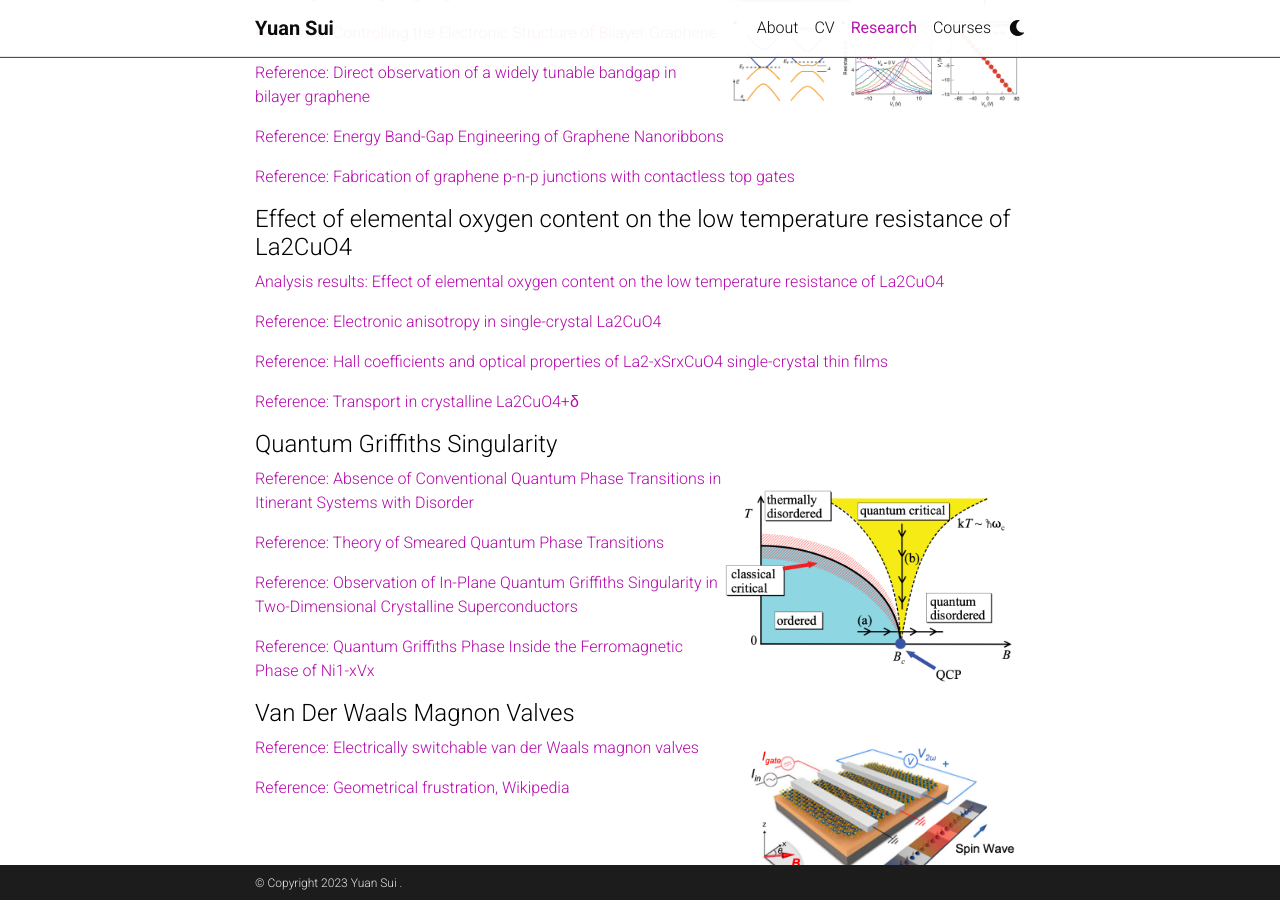
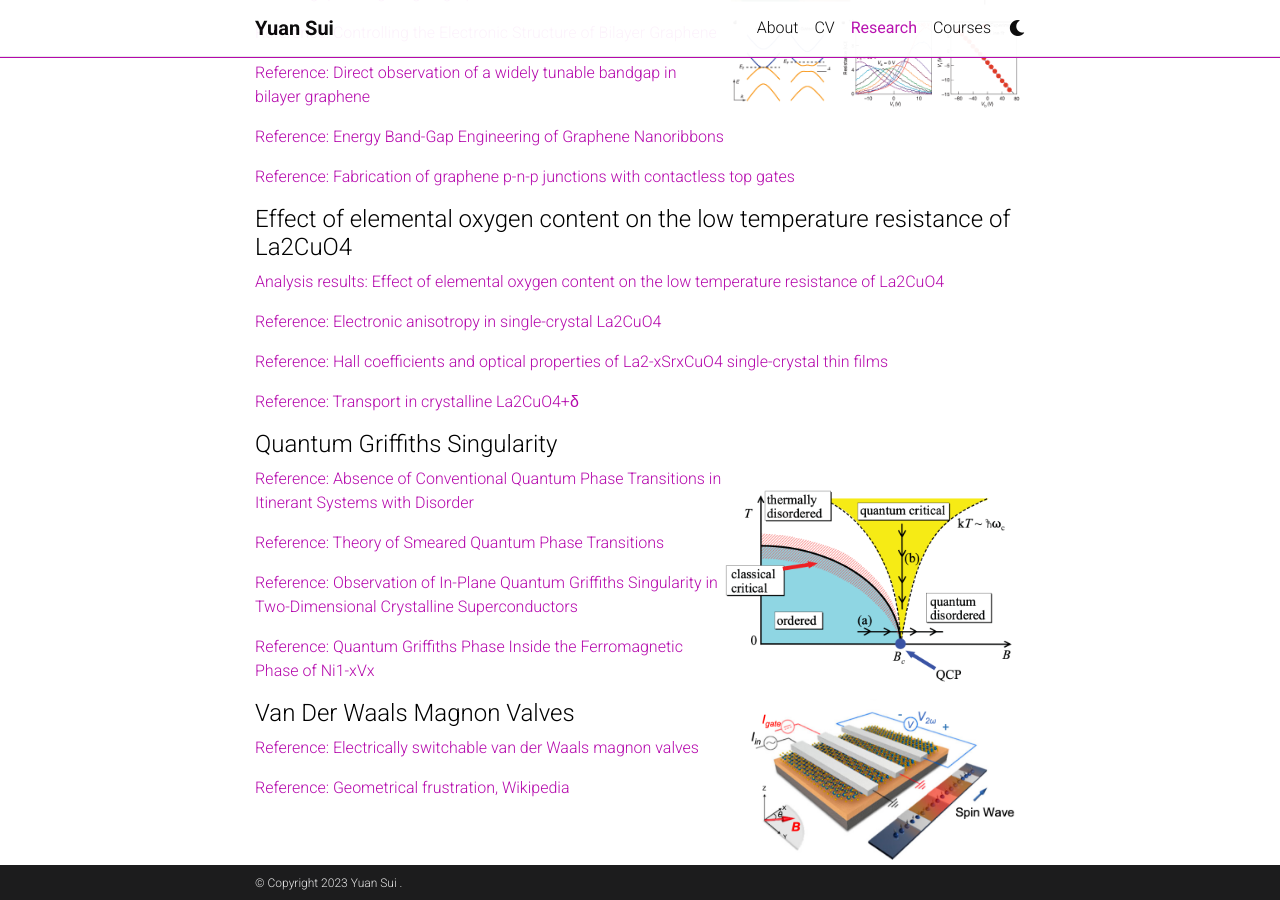
Before and after one commit to sufrepmia/al-folio_theme, a Jekyll site: the page built from _pages/teaching.md, in a window 1280 px wide and 900 px high, scrolled down 672 px. Built offline with Jekyll 4.4.1, drawn with Linux system fonts in a browser that asks for light colours; comment, search, counter and statistics services are not loaded; a style sheet for code colours, icons or effects is not loaded.

Commit message:
Update research.html

```diff
--- a/_layouts/research.html
+++ b/_layouts/research.html
@@ -42,8 +42,8 @@ layout: default
             <p><a href="/research/QGS/49.pdf">Reference: Observation of In-Plane Quantum Griffiths Singularity in Two-Dimensional Crystalline Superconductors</a></p>
             <p><a href="/research/QGS/80.pdf">Reference: Quantum Griffiths Phase Inside the Ferromagnetic Phase of Ni1-xVx</a></p>
 
+            <img src="/assets/img/magnon.jpg" width="300" alt="magnon">
             <h4>Van Der Waals Magnon Valves</h4>
-            <img src="/assets/img/magnon.jpg" width="300" alt="magnon">
             <p><a href="/research/van der Waals magnon valves/Electrically switchable van der Waals magnon valves.pdf">Reference: Electrically switchable van der Waals magnon valves</a></p>
             <p><a href="/research/van der Waals magnon valves/Geometrical frustration, Wikipedia.pdf">Reference: Geometrical frustration, Wikipedia</a></p>
 
```
